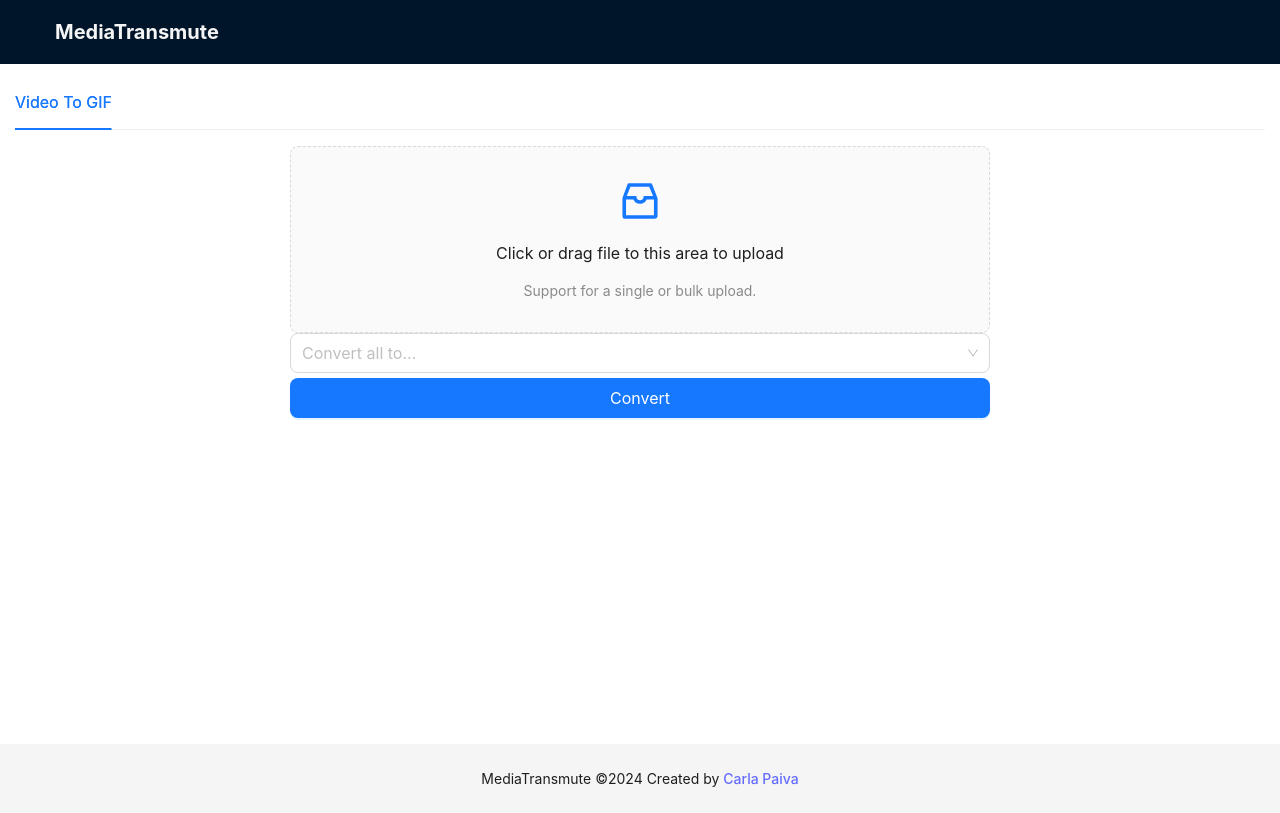
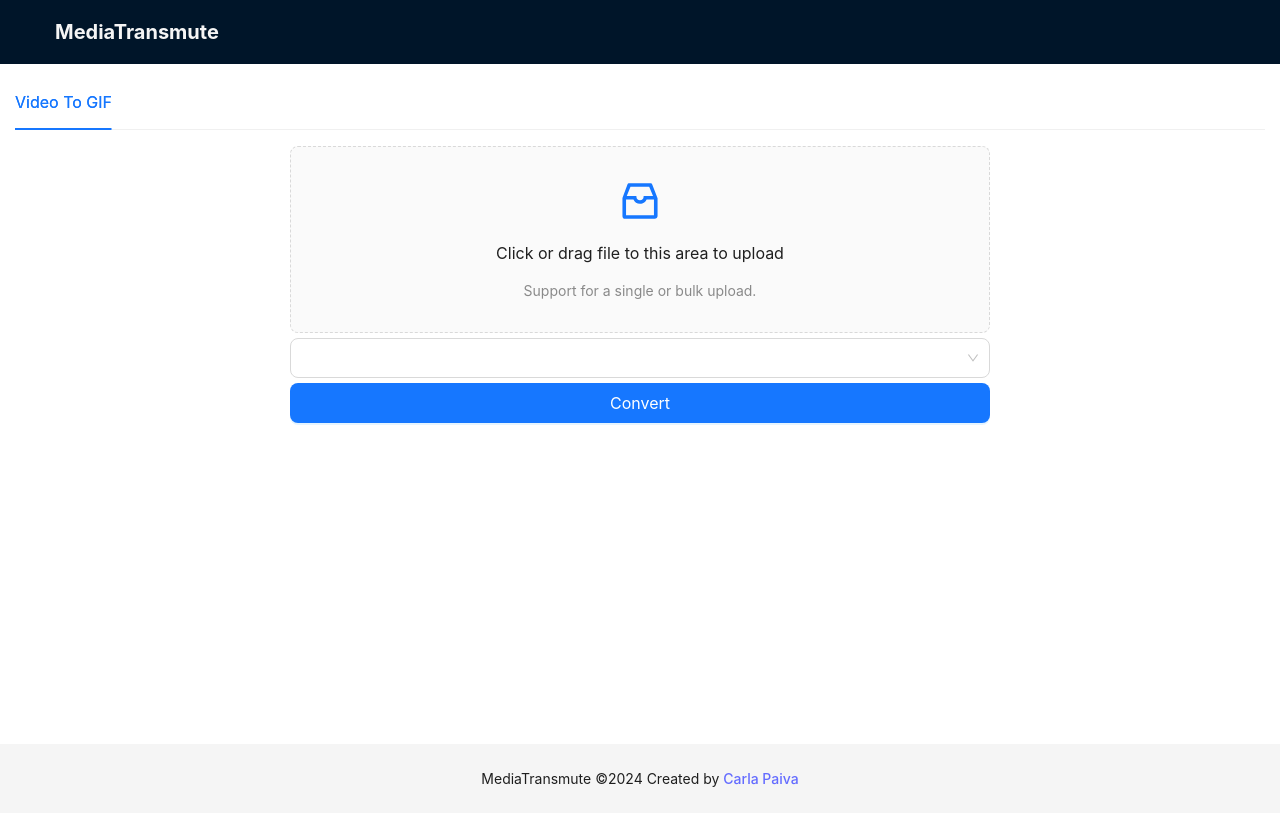
Before and after one commit to CarlaPaiva/media-transmute, a React (Vite) app: page / in a window 1280 px wide. Built offline with nearby package versions, Linux system fonts and the light colour scheme.

Commit message:
wip: finished upload step

```diff
--- a/src/components/converter/converter-steps/index.tsx
+++ b/src/components/converter/converter-steps/index.tsx
@@ -1,7 +1,7 @@
-import { useCallback, useState } from "react"
+import { memo, useCallback, useState } from "react"
 import UploadStep from "./upload-step/upload-step"
 import { Format } from "../../../model/format"
-import { UploadFile } from "antd"
+import { Spin, UploadFile } from "antd"
 
 enum Steps {
     Upload = "upload",
@@ -11,21 +11,27 @@ enum Steps {
 type ConverterStepsProps = {
     extensionOptions:Format[]
     populateFileList: (files: UploadFile[]) => void
+    convert: () => Promise<void>
 }
 
-function ConverterSteps(props: ConverterStepsProps): JSX.Element {
+const ConverterSteps = memo(function ConverterStepsComponent(props: ConverterStepsProps): JSX.Element {
     const [ currentStep, setCurrentStep ] = useState<Steps>(Steps.Upload)
+    const [ isConverting, setIsConverting ] = useState(false)
 
-    const onConvertClick = useCallback(() => {
+    const onConvertClick = useCallback(async () => {
+        setIsConverting(true)
+        await props.convert()
+
         setCurrentStep(Steps.Result)
-    }, [])
+        setIsConverting(false)
+    }, [props])
 
     const getUploadStep = useCallback(() => {
         return <UploadStep
                     extensionOptions={props.extensionOptions}
-                    onConvertClick={props.onConvertClick}
+                    onConvertClick={onConvertClick}
                     populateFileList={props.populateFileList} />
-    }, [props.extensionOptions, props.onConvertClick, props.populateFileList])
+    }, [props.extensionOptions, onConvertClick, props.populateFileList])
 
     const converterSteps = {
         upload:  getUploadStep(),
@@ -34,8 +40,17 @@ function ConverterSteps(props: ConverterStepsProps): JSX.Element {
 
 
     return (
-        converterSteps[currentStep]
+        <>
+            { converterSteps[currentStep] }
+            <Spin
+                tip="Converting..."
+                size="large"
+                spinning={isConverting}
+                fullscreen
+            />
+
+        </>
     )
-}
+})
 
 export default ConverterSteps
--- a/src/components/converter/converter-steps/upload-step/upload-step.tsx
+++ b/src/components/converter/converter-steps/upload-step/upload-step.tsx
@@ -1,7 +1,7 @@
 import { Alert, Button, Select, UploadFile } from "antd"
 import DraggerUpload from "../../../dragger-upload"
 import "./upload-step.css"
-import { memo, useCallback, useState } from "react"
+import { memo, useCallback, useMemo, useState } from "react"
 import { Format } from "../../../../model/format"
 
 type UploadStepProps = {
@@ -10,46 +10,85 @@ type UploadStepProps = {
     onConvertClick: () => void
 }
 
+type ErrorMessage = {
+    isVisible: boolean
+    message: string
+}
+
+const hideErrorMessage: ErrorMessage = {
+    isVisible: false,
+    message: ""
+}
+
+const fileErrorMessage: ErrorMessage = {
+    isVisible: true,
+    message: "Please upload at least one file."
+}
+
+const formatErrorMessage: ErrorMessage = {
+    isVisible: true,
+    message: "Please select the format."
+}
+
 const UploadStep = memo(function UploadStepComponent(props: Readonly<UploadStepProps>): JSX.Element {
-    const [ isErrorMessageVisible, setIsErrorMessageVisible ] = useState(false)
+    const [ isErrorMessageVisible, setIsErrorMessageVisible ] = useState<ErrorMessage>()
     const [ files, setFiles ] = useState<UploadFile[]>([])
+    const [ format, setFormat ] = useState('')
 
     const onUploadDone = useCallback((files: UploadFile[]) => {
-        setIsErrorMessageVisible(false)
+        setIsErrorMessageVisible(hideErrorMessage)
         setFiles(files)
         props.populateFileList(files)
     }, [props])
 
+    const onSelectedFormatChange = useCallback((value: string) => {
+        setFormat(value)
+    }, [])
+
     const onClick = useCallback(() => {
 
         if (files.length <= 0) {
-            setIsErrorMessageVisible(true)
+            setIsErrorMessageVisible(fileErrorMessage)
+            return
+        }
+
+        if (format === '') {
+            setIsErrorMessageVisible(formatErrorMessage)
             return
         }
 
         props.onConvertClick()
-    }, [files, props])
+    }, [files.length, format, props])
+
+    const options = useMemo(() => {
+        return props.extensionOptions.map((item) => {
+            return { value: item.extension, label: item.name }
+        })
+    }, [props.extensionOptions])
 
     return (
         <div className="container">
             <DraggerUpload
                 onUploadDone={onUploadDone} />
             <Select
+                value={format}
                 placeholder="Convert all to..."
                 size="large"
                 className="container__items"
-                options={props.extensionOptions}
+                onChange={onSelectedFormatChange}
+                options={options}
             >
             </Select>
             <Button
                 size="large"
                 type="primary"
                 className="container__items"
+                htmlType="button"
                 onClick={onClick}>Convert</Button>
 
-            { isErrorMessageVisible ?? <Alert
+            { isErrorMessageVisible?.isVisible && <Alert
                 className="container__items"
-                description="Please upload at least one file."
+                description={isErrorMessageVisible.message}
                 message="Error"
                 type="error"
                 showIcon />
--- a/src/components/converter/index.tsx
+++ b/src/components/converter/index.tsx
@@ -6,6 +6,7 @@ import { Format } from "../../model/format"
 import { ConvertedFile } from "../../model/converted-file"
 
 import './converter.css'
+import ConverterSteps from "./converter-steps"
 /** Properties of Converter */
 type ConverterProps = {
     /** Define allowed types to be uploaded */
@@ -19,14 +20,8 @@ type ConverterProps = {
 //     Finished
 // }
 
-function Converter(props: ConverterProps): JSX.Element {
+const Converter = memo(function ConverterComponent(props: ConverterProps): JSX.Element {
     const [fileList, setFileList] = useState<UploadFile[]>([])
-
-    const options = useMemo(() => {
-        return props.optionsToConvertTo.map((item) => {
-            return { value: item.extension, label: item.name }
-        })
-    }, [props.optionsToConvertTo])
 
     const onUploadDone = useCallback((files: UploadFile[]) => {
         setFileList(files)
@@ -53,27 +48,12 @@ function Converter(props: ConverterProps): JSX.Element {
     }, [downloadBlob, fileList])
 
     return (
-        <div style={{"maxWidth": "700px", "margin": "0 auto"}}>
-            <DraggerUpload
-                onUploadDone={onUploadDone} />
-            <div>
-                <Select
-                    placeholder="Convert all to..."
-                    size="large"
-                    style={{ width: "100%" }}
-                    options={options}
-                >
-                </Select>
-                <Button
-                    size="large"
-                    type="primary"
-                    className="button-convert"
-                    onClick={convert}>Convert</Button>
-            </div>
-
-        </div>
+        <ConverterSteps
+            extensionOptions={props.optionsToConvertTo}
+            populateFileList={onUploadDone}
+            convert={convert} />
     )
-}
+})
 
 
-export default memo(Converter)
+export default Converter
```
